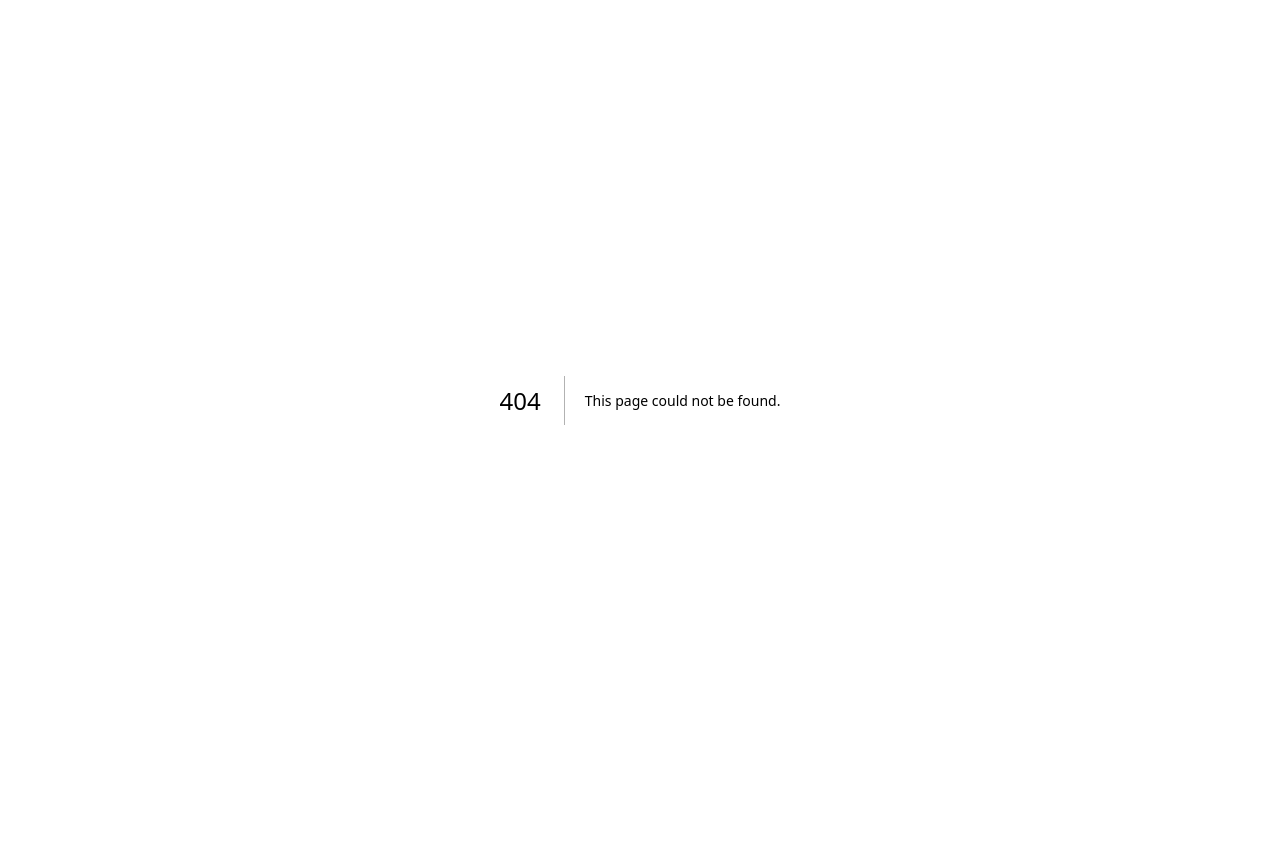
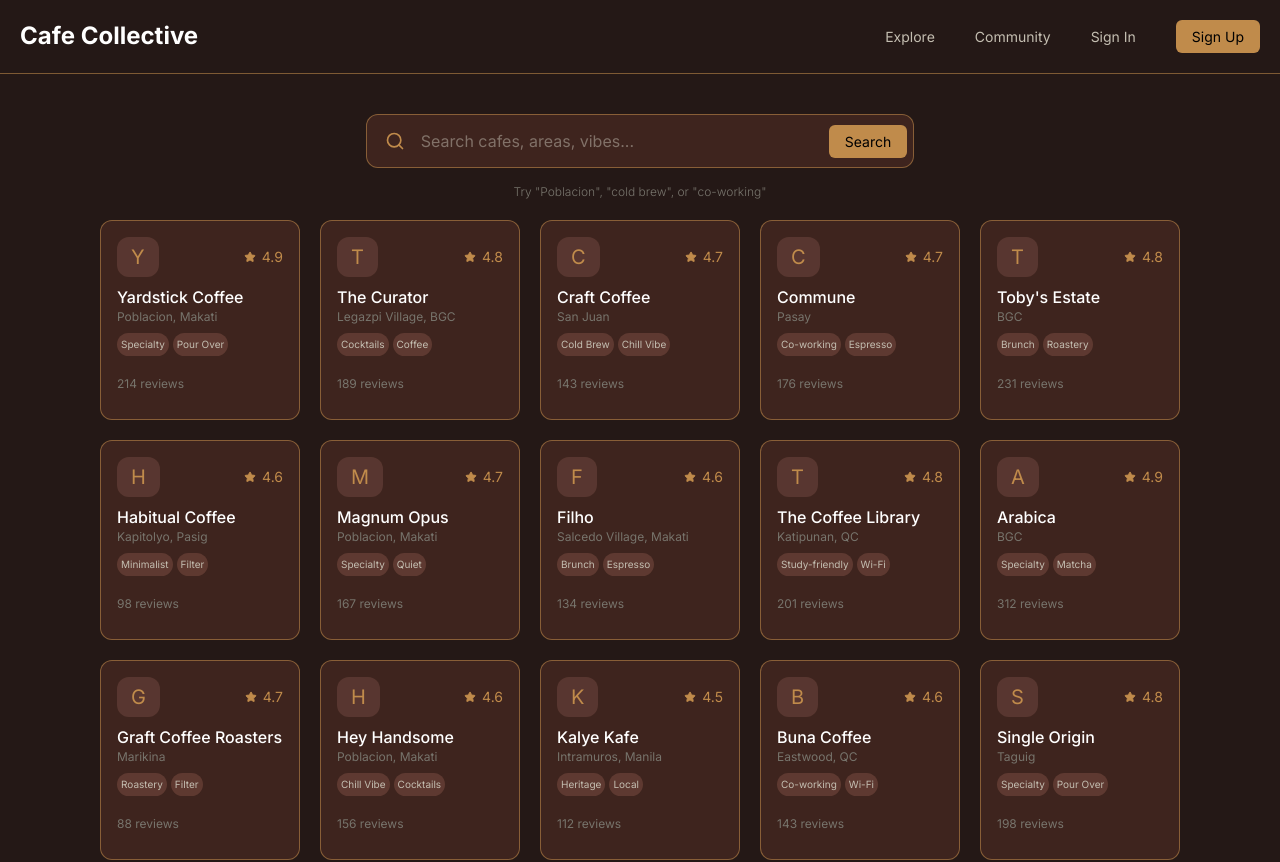
Before and after one commit to Polstuds27/CafeCollective, a Next.js app: page /cafes in a window 1280 px wide. Before the commit this address had no page. Shown: the top 862 px of the page. Before the commit the page ends 800 px from the top, so only its background shows below. Built offline with nearby package versions, Linux system fonts and the light colour scheme.

Commit message:
added cafe page ui

```diff
--- a/app/(auth)/sign-in/page.tsx
+++ b/app/(auth)/sign-in/page.tsx
@@ -92,7 +92,9 @@ export default function SignInPage(){
                     {showPassword ? <EyeClosed className="w-4 h-4"/> : <Eye className="w-4 h-4"/>}
                   </button>
                 </div>
-                  <Link href="/forgot-password" className="text-xs text-end mt-1 hover:underline hover:text-[#c08b4b] cursor-pointer">Forgot Password?</Link>
+                <span className="flex justify-end w-full ">
+                  <Link href="/forgot-password" className="text-xs mt-1 hover:underline hover:text-[#c08b4b] cursor-pointer">Forgot Password?</Link>
+                </span>
               </span>
 
               <button className="flex w-full justify-center gap-2 items-center cursor-pointer bg-[#c08b4b] text-black p-2 rounded-2xl mb-2">
--- /dev/null
+++ b/app/(main)/cafes/[id]/page.tsx
@@ -0,0 +1,29 @@
+import { MapPin } from "lucide-react";
+
+export default function CafeInfoPage({ params }: {params: {id: string}}){
+
+    return(
+        <>
+            <main className="w-full h-full p-5 flex flex-col items-center gap-3">
+                <section className="w-full rounded-2xl h-40 bg-[#c08b4bfb] border-1 border-[#b97a2cfb]" >
+                    <span>
+
+                    </span>
+                </section>
+
+                <section className="w-full gap-3 bg-[#442721d5] border-1 border-[#c08b4b94] rounded-2xl p-3">
+                    <div>
+                        <h1 className="text-xl text-white">Yardstick Coffee</h1>
+                        <span className="flex ">
+                            <MapPin
+                                className="text-xs"
+                            />
+                            <h3 className="text-sm">Poblacion, Makati · 0.8 km away </h3>
+                        </span>
+
+                    </div>
+                </section>
+            </main>
+        </>
+    );
+}
--- /dev/null
+++ b/app/(main)/cafes/page.tsx
@@ -0,0 +1,60 @@
+import Searchbar from "@/components/Searchbar";
+import CafeCard from "@/components/CafeCard";
+
+export default function CafePage(){
+
+    const cafes = [ //dummy data
+  { id: 1, name: "Yardstick Coffee", area: "Poblacion, Makati", rating: 4.9, tags: ["Specialty", "Pour Over"], reviewsCount: 214 },
+  { id: 2, name: "The Curator", area: "Legazpi Village, BGC", rating: 4.8, tags: ["Cocktails", "Coffee"], reviewsCount: 189 },
+  { id: 3, name: "Craft Coffee", area: "San Juan", rating: 4.7, tags: ["Cold Brew", "Chill Vibe"], reviewsCount: 143 },
+  { id: 4, name: "Commune", area: "Pasay", rating: 4.7, tags: ["Co-working", "Espresso"], reviewsCount: 176 },
+  { id: 5, name: "Toby's Estate", area: "BGC", rating: 4.8, tags: ["Brunch", "Roastery"], reviewsCount: 231 },
+  { id: 6, name: "Habitual Coffee", area: "Kapitolyo, Pasig", rating: 4.6, tags: ["Minimalist", "Filter"], reviewsCount: 98 },
+  { id: 7, name: "Magnum Opus", area: "Poblacion, Makati", rating: 4.7, tags: ["Specialty", "Quiet"], reviewsCount: 167 },
+  { id: 8, name: "Filho", area: "Salcedo Village, Makati", rating: 4.6, tags: ["Brunch", "Espresso"], reviewsCount: 134 },
+  { id: 9, name: "The Coffee Library", area: "Katipunan, QC", rating: 4.8, tags: ["Study-friendly", "Wi-Fi"], reviewsCount: 201 },
+  { id: 10, name: "Arabica", area: "BGC", rating: 4.9, tags: ["Specialty", "Matcha"], reviewsCount: 312 },
+  { id: 11, name: "Graft Coffee Roasters", area: "Marikina", rating: 4.7, tags: ["Roastery", "Filter"], reviewsCount: 88 },
+  { id: 12, name: "Hey Handsome", area: "Poblacion, Makati", rating: 4.6, tags: ["Chill Vibe", "Cocktails"], reviewsCount: 156 },
+  { id: 13, name: "Kalye Kafe", area: "Intramuros, Manila", rating: 4.5, tags: ["Heritage", "Local"], reviewsCount: 112 },
+  { id: 14, name: "Buna Coffee", area: "Eastwood, QC", rating: 4.6, tags: ["Co-working", "Wi-Fi"], reviewsCount: 143 },
+  { id: 15, name: "Single Origin", area: "Taguig", rating: 4.8, tags: ["Specialty", "Pour Over"], reviewsCount: 198 },
+  { id: 16, name: "The Farmacy", area: "Antipolo", rating: 4.7, tags: ["Nature", "Outdoor"], reviewsCount: 224 },
+  { id: 17, name: "Brew Bar", area: "Kapitolyo, Pasig", rating: 4.5, tags: ["Cold Brew", "Casual"], reviewsCount: 77 },
+  { id: 18, name: "Kalsada Coffee", area: "Legazpi Village, Makati", rating: 4.9, tags: ["Local Beans", "Specialty"], reviewsCount: 289 },
+  { id: 19, name: "The Ruins Café", area: "San Antonio Village, Makati", rating: 4.6, tags: ["Quiet", "Aesthetic"], reviewsCount: 103 },
+  { id: 20, name: "Kape Laya", area: "Quezon City", rating: 4.5, tags: ["Local", "Budget-friendly"], reviewsCount: 91 },
+  { id: 21, name: "Hiraya Café", area: "Malate, Manila", rating: 4.7, tags: ["Aesthetic", "Study-friendly"], reviewsCount: 178 },
+  { id: 22, name: "Tambai Coffee", area: "Ortigas, Pasig", rating: 4.5, tags: ["Casual", "Quick Grab"], reviewsCount: 65 },
+  { id: 23, name: "Sip & Grind", area: "Las Piñas", rating: 4.6, tags: ["Specialty", "Quiet"], reviewsCount: 119 },
+  { id: 24, name: "Puno Coffee", area: "Cavite", rating: 4.8, tags: ["Nature", "Local Beans"], reviewsCount: 145 },
+  { id: 25, name: "White Noise Coffee", area: "Mandaluyong", rating: 4.7, tags: ["Co-working", "Playlist Vibes"], reviewsCount: 162 },
+  { id: 26, name: "The Perch", area: "Antipolo", rating: 4.9, tags: ["View", "Outdoor"], reviewsCount: 334 },
+  { id: 27, name: "Moonleaf Tea & Coffee", area: "Multiple branches", rating: 4.4, tags: ["Tea", "Budget-friendly"], reviewsCount: 445 },
+  { id: 28, name: "Ground Zero Coffee", area: "Tondo, Manila", rating: 4.6, tags: ["Specialty", "Hidden Gem"], reviewsCount: 87 },
+  { id: 29, name: "Café de Lipa", area: "Lipa, Batangas", rating: 4.8, tags: ["Local Beans", "Tagaytay Vibe"], reviewsCount: 211 },
+  { id: 30, name: "Silid Coffee", area: "Cubao, QC", rating: 4.7, tags: ["Books", "Study-friendly"], reviewsCount: 139 },
+  ];
+
+    return(
+        <>
+            <div className="flex flex-col w-full h-full items-center p-10 gap-5
+            ">
+                <Searchbar/>
+
+                <div className="w-full flex flex-wrap gap-5 justify-center">
+                    {cafes.map(cafe=>(
+                        <CafeCard
+                             key={cafe.id}
+                            name={cafe.name}
+                            area={cafe.area}
+                            rating={cafe.rating}
+                            tags={cafe.tags}
+                            reviewsCount={cafe.reviewsCount}
+                        />
+                    ))}
+                </div>
+            </div>
+        </>
+    );
+}
--- a/app/(main)/page.tsx
+++ b/app/(main)/page.tsx
@@ -1,11 +1,10 @@
 "use-client"
 
-import { Info, Search } from "lucide-react";
 import Link from "next/link"
-import FeaturedCard from "@/components/FeaturedCard";
+import CafeCard from "@/components/CafeCard";
 import InformationCard from "@/components/InformationCard";
 import ReviewCard from "@/components/ReviewCard";
-
+import Searchbar from "@/components/Searchbar";
 export default function HomePage() {
 
   const cafes = [
@@ -138,20 +137,7 @@ export default function HomePage() {
 
           <p className="font-light pl-25 pr-25 text-md text-center">Find hidden gems, read real reviews, and share discoveries with fellow coffee lovers across the Philippines.</p>
 
-          <div className="flex flex-col items-center gap-4">
-            <div className="flex gap-3 p-1.5 items-center bg-[#442721d5] border-1 border-[#c08b4b94] rounded-xl">
-              <Search size={20} color="#c08b4b" className="ml-3"/>
-              <input
-              type="text"
-              className="pt-2 pb-2 pl-1 pr-1 outline-none border-none w-[400px]"
-              placeholder="Search cafes, areas, vibes..."
-              />
-              <button className="text-[14px] pr-4 pl-4 pt-1.5 pb-1.5 bg-[#c08b4b] text-black rounded-md cursor-pointer">Search</button>
-            </div>
-
-            <h3 className="text-xs font-light text-[#77746c]">Try "Poblacion", "cold brew", or "co-working"</h3>
-
-          </div>
+          <Searchbar/>
 
           <div className="flex gap-10 text-white">
             <span className="text-center m-5 gap-1.5 flex flex-col">
@@ -173,12 +159,12 @@ export default function HomePage() {
           <div className="flex justify-between w-full items-center">
             <h1 className="text-xl text-white">Featured cafes</h1>
 
-            <Link href="/" className="text-[#c08b4b] text-sm cursor-pointer">View all →</Link>
+            <Link href="/cafes" className="text-[#c08b4b] text-sm cursor-pointer">View all →</Link>
           </div>
 
           <div className="flex flex-wrap gap-5 justify-center">
             {cafes.map(cafe=>(
-              <FeaturedCard
+              <CafeCard
                 key={cafe.id}
                 name={cafe.name}
                 area={cafe.area}
--- a/components/FeaturedCard.tsx
+++ b/components/CafeCard.tsx
@@ -10,7 +10,7 @@ type featuredCardProps = {
 
 }
 
-export default function FeaturedCard({name, area, rating, tags, reviewsCount}: featuredCardProps){
+export default function CafeCard({name, area, rating, tags, reviewsCount}: featuredCardProps){
     return(
         <>
             <div className="w-[200px] h-[200px] flex flex-col p-4 bg-[#442721d5] border-1 border-[#c08b4b94] rounded-xl gap-2">
--- /dev/null
+++ b/components/Searchbar.tsx
@@ -0,0 +1,19 @@
+
+import { Search } from "lucide-react";
+
+export default function Searchbar(){
+    return(
+        <div className="flex flex-col items-center gap-4">
+            <div className="flex gap-3 p-1.5 items-center bg-[#442721d5] border-1 border-[#c08b4b94] rounded-xl">
+              <Search size={20} color="#c08b4b" className="ml-3"/>
+              <input
+              type="text"
+              className="pt-2 pb-2 pl-1 pr-1 outline-none border-none w-[400px] min-w-[200px]"
+              placeholder="Search cafes, areas, vibes..."
+              />
+              <button className="text-[14px] pr-4 pl-4 pt-1.5 pb-1.5 bg-[#c08b4b] text-black rounded-md cursor-pointer">Search</button>
+            </div>
+            <h3 className="text-xs font-light text-[#77746c]">Try "Poblacion", "cold brew", or "co-working"</h3>
+        </div>
+    );
+}
--- /dev/null
+++ b/tailwind.config.ts
@@ -0,0 +1,9 @@
+module.exports = {
+  theme: {
+    extend: {
+      backgroundImage: {
+        "cafe-radial": "radial-gradient(ellipse at center, #7C3A22 0%, #3A1C12 60%, #2B1410 100%)",
+      },
+    },
+  },
+}
```
